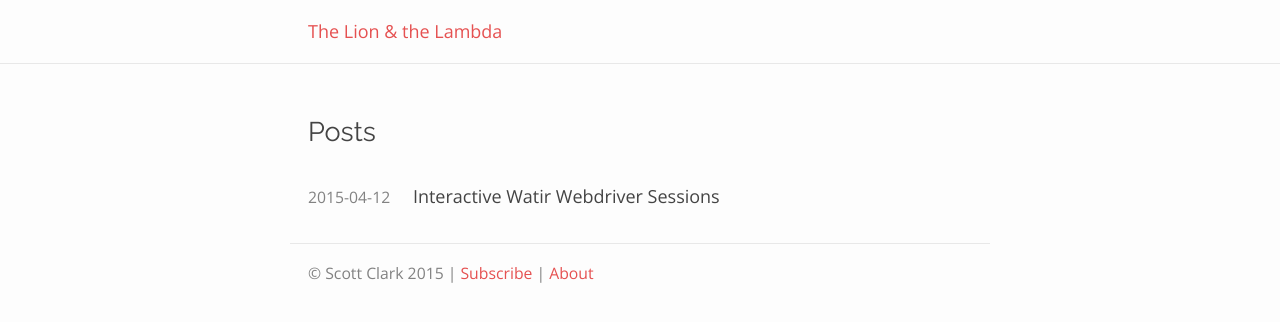
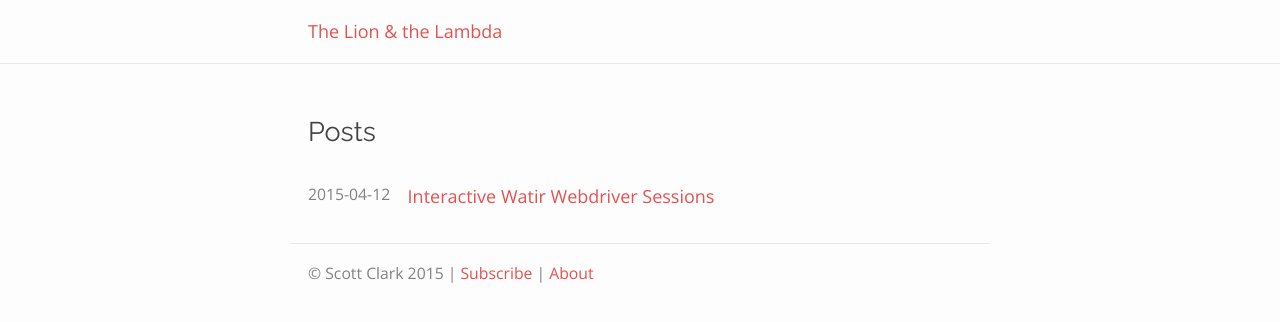
Before and after one commit to saclark/the-lion-and-the-lambda, a Jekyll site: the page built from index.html, in a window 1280 px wide. Shown: the top 322 px of the page. Built offline with Jekyll 4.4.1, drawn with Linux system fonts in a browser that asks for light colours.

Commit message:
add some responsiveness

```diff
--- a/_sass/_author.scss
+++ b/_sass/_author.scss
@@ -60,6 +60,7 @@
 time {
     color: $grey-color;
     font-size: $small-font-size;
+    line-height: $base-line-height;
 }
 
 header {
@@ -161,17 +162,31 @@
     list-style: none;
     margin-left: 0;
 
-    li time {
-        padding-right: $base-font-size;
+    li {
+        @extend %clearfix;
+
+        margin-bottom: .5em;
+
+        time {
+            display: block;
+            float: left;
+            width: 15%;
+        }
+
+        span {
+            display: block;
+            float: left;
+            width: 85%;
+        }
     }
 
-    a {
+    /*a {
         color: $text-color;
 
         &:visited {
             color: $grey-color;
         }
-    }
+    }*/
 }
 
 
@@ -188,3 +203,17 @@
         margin-top: $spacing-unit;
     }
 }
+
+
+/* small mobile */
+@media only screen and (max-width: $content-width) {
+    .archive-list {
+        li {
+            margin-bottom: 1em;
+
+            a, time {
+                width: 100%;
+            }
+        }
+    }
+}
--- a/index.html
+++ b/index.html
@@ -9,7 +9,7 @@
     {% for post in site.posts %}
       <li>
         <time datetime="{{ post.date | date: "%Y-%m-%d" }}">{{ post.date | date: "%Y-%m-%d" }}</time>
-        <a href="{{ post.url | prepend: site.baseurl }}">{{ post.title }}</a>
+        <span><a href="{{ post.url | prepend: site.baseurl }}">{{ post.title }}</a></span>
       </li>
     {% endfor %}
   </ul>
```
